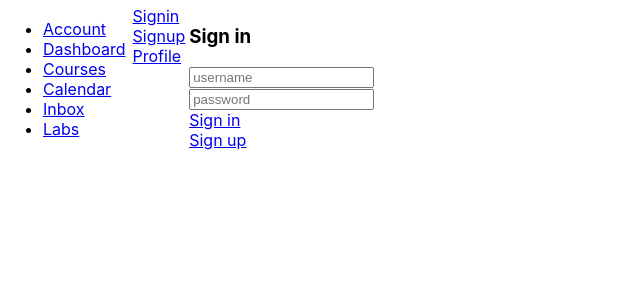
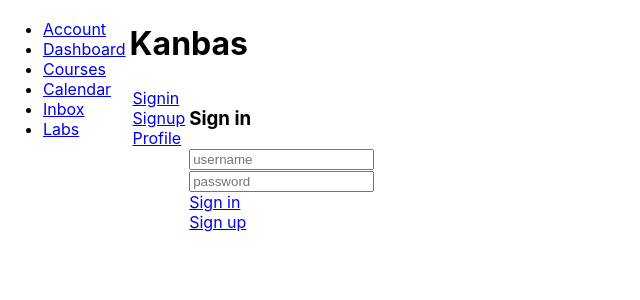
Before and after one commit to yenndang/kanbas-react-web-app, a React (Create React App) app: page /#/Kanbas/Account/Signin in a window 1280 px wide. Shown: the top 300 px of the page, without its empty margins (0-640 px from the left). Built offline with nearby package versions, Linux system fonts and the light colour scheme; the HTML template or start-up script is replaced by a standard one.

Commit message:
A1 - add heading for account page

```diff
--- a/src/Kanbas/Account/index.tsx
+++ b/src/Kanbas/Account/index.tsx
@@ -6,6 +6,7 @@ import Signup from "./Signup";
 export default function Account() {
   return (
     <div id="wd-account-screen">
+      <h1>Kanbas</h1>
       <table>
         <tr>
           <td valign="top">
```
